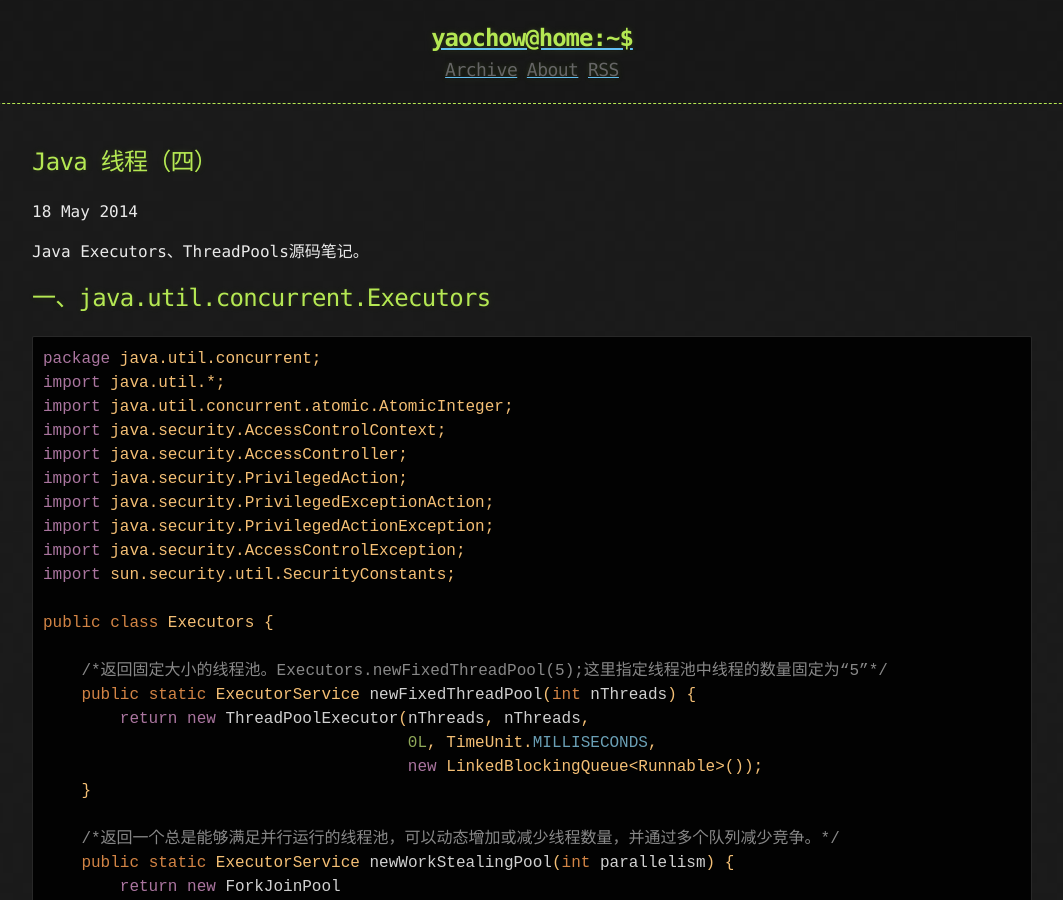
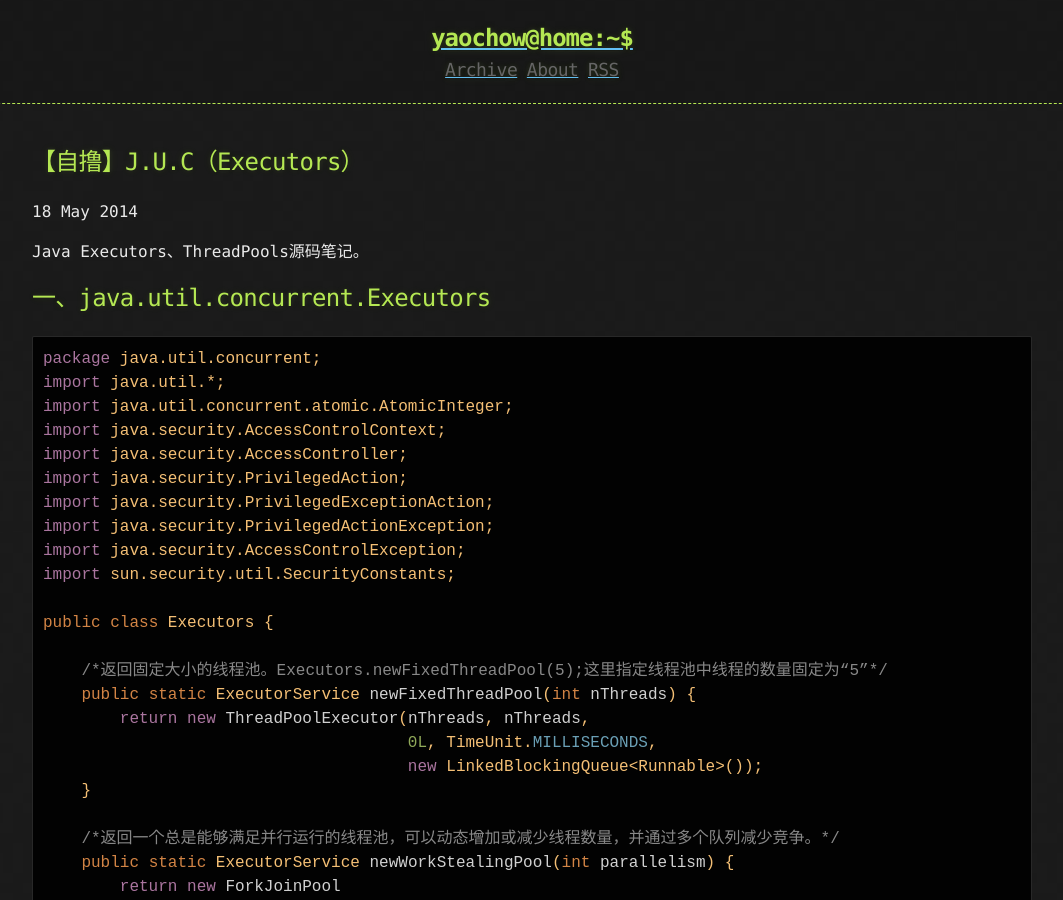
Before and after one commit to yyyyyyyy/yyyyyyyy.github.io, a Jekyll site: the page built from _posts/2014-05-19-Java-Thread（四）.md, in a window 1280 px wide and 900 px high. Shown: the whole window, without its empty margins (108-1171 px from the left). Built offline with Jekyll 4.4.1, drawn with Linux system fonts in a browser that asks for light colours.

Commit message:
Update 2014-05-19-Java-Thread（四）.md

```diff
--- a/_posts/2014-05-19-Java-Thread（四）.md
+++ b/_posts/2014-05-19-Java-Thread（四）.md
@@ -1,6 +1,6 @@
 ---
 layout: post
-title:  "Java 线程（四）"
+title:  "【自撸】J.U.C（Executors）"
 date:   2014-05-19 00:02:06 +0800
 categories: JUC 线程 Executors ThreadPools
 ---
```
